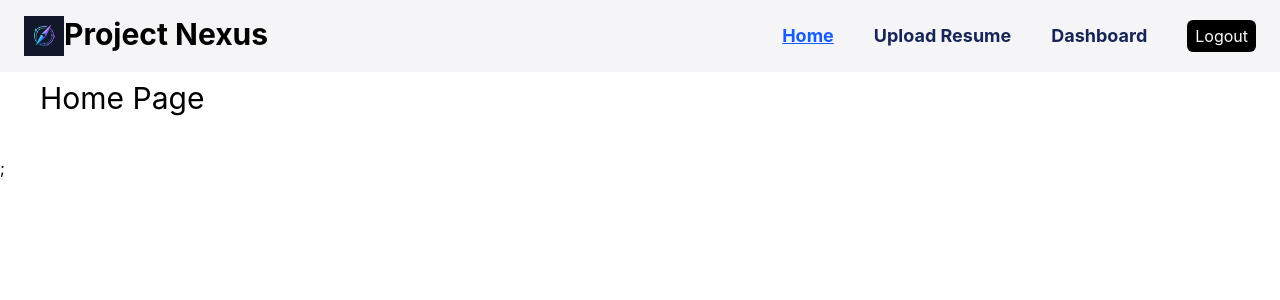
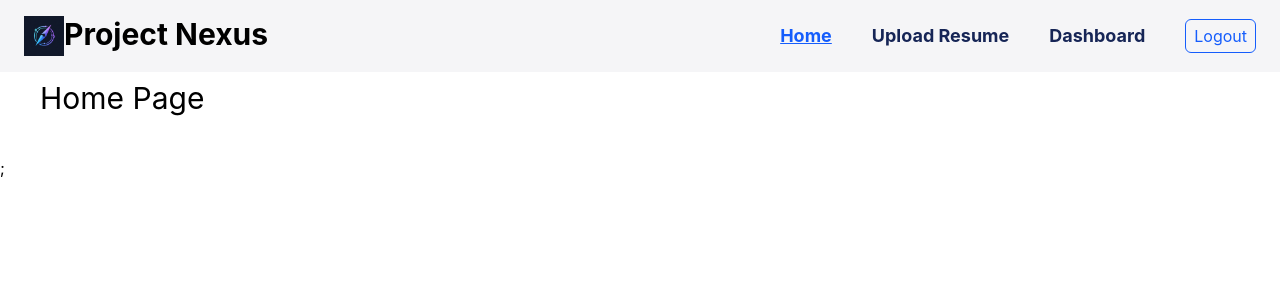
Before and after one commit to heyitsmeravi/project_Nexus, a React (Vite) app in the folder client/: page / in a window 1280 px wide. Shown: the top 300 px of the page. Built offline with nearby package versions, Linux system fonts and the light colour scheme.

Commit message:
chore: updated the logout button

```diff
--- a/client/src/components/Navbar.tsx
+++ b/client/src/components/Navbar.tsx
@@ -28,7 +28,7 @@ export default function Navbar(){
                     <li><NavLink className={navLinkClass} to="/upload">Upload Resume</NavLink></li>
                     <li><NavLink className={navLinkClass} to="/dashboard">Dashboard</NavLink></li>
                 </ul>
-                <button className=" bg-black text-white px-2 py-1 rounded-md hover:bg-gray-100 cursor-pointer" type='button'>Logout</button>
+                <button className=" border border-blue-600 text-blue-600 px-2 py-1 rounded-md hover:bg-blue-600 hover:text-white cursor-pointer" type='button'>Logout</button>
              </div>
             <button
               className="md:hidden text-2xl"
```
